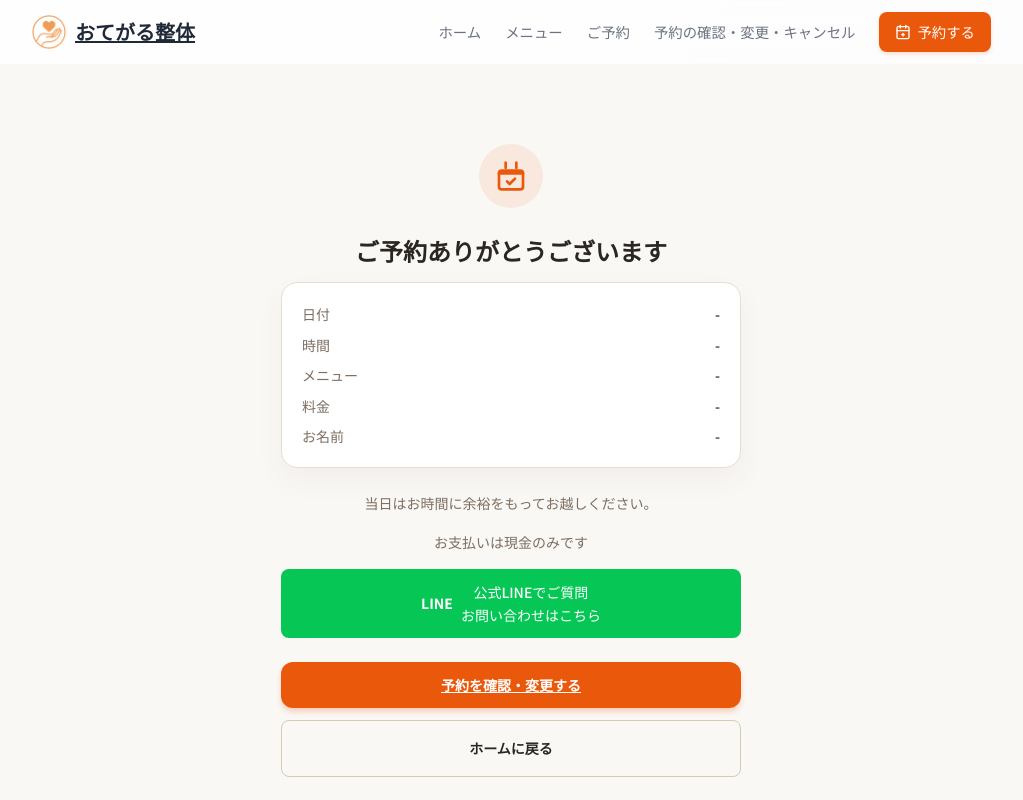
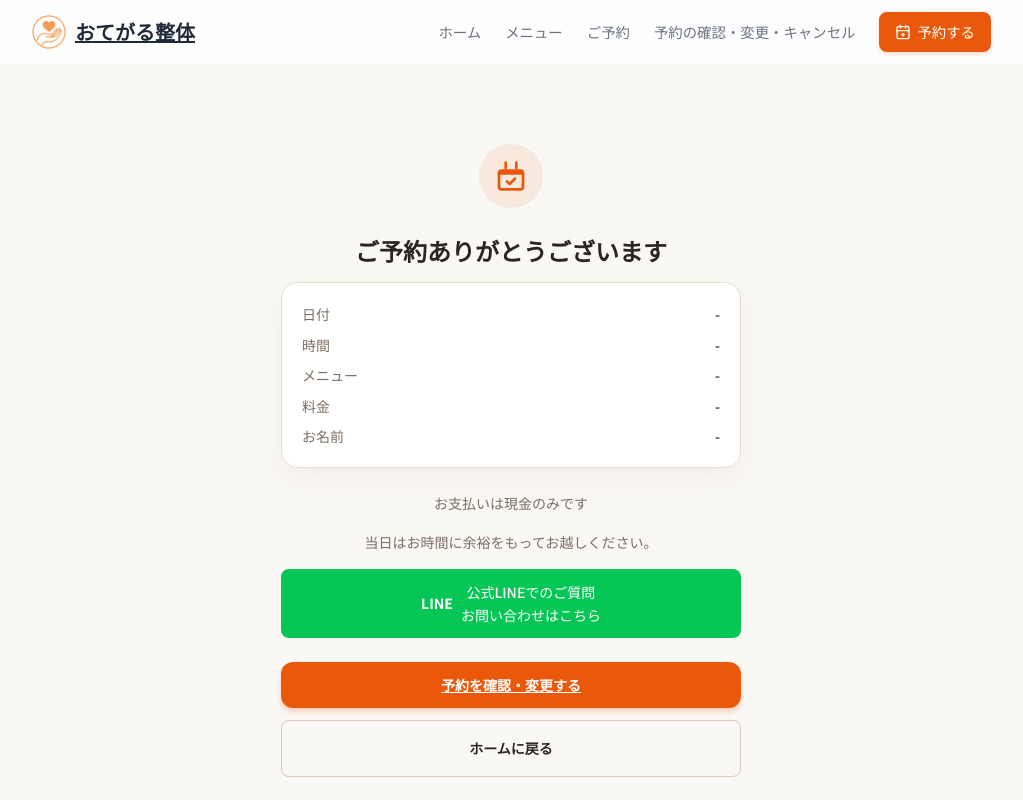
Before and after one commit to otegarubody-cloud/otegaru.body, a Next.js app in the folder otegaru-system/: page /complete in a window 1280 px wide. Shown: the top 800 px of the page, without its empty margins (129-1152 px from the left). Built offline with nearby package versions, Linux system fonts and the light colour scheme.

Commit message:
Complete page: cash note first, LINE wording

```diff
--- a/otegaru-system/src/app/complete/page.tsx
+++ b/otegaru-system/src/app/complete/page.tsx
@@ -63,15 +63,15 @@ export default async function CompletePage({ searchParams }: { searchParams: Pro
             </div>
           </div>
 
+          <p style={{ fontSize: '0.875rem', color: 'var(--warm-muted)', marginBottom: '16px' }}>お支払いは現金のみです</p>
+
           <p style={{ fontSize: '0.875rem', color: 'var(--warm-muted)', marginBottom: '16px' }}>
             <span className="sp-block">当日はお時間に余裕をもって</span><span className="sp-block">お越しください。</span>
           </p>
 
-          <p style={{ fontSize: '0.875rem', color: 'var(--warm-muted)', marginBottom: '16px' }}>お支払いは現金のみです</p>
-
           <Link href="https://lin.ee/ddFvc0y" target="_blank" style={{ display: 'flex', alignItems: 'center', justifyContent: 'center', gap: '8px', width: '100%', backgroundColor: '#06C755', color: 'white', borderRadius: '8px', padding: '12px 16px', fontWeight: 500, textDecoration: 'none', marginBottom: '24px', fontSize: '0.875rem' }}>
             <span style={{ fontWeight: 700 }}>LINE</span>
-            <span>公式LINEでご質問<br />お問い合わせはこちら</span>
+            <span>公式LINEでのご質問<br />お問い合わせはこちら</span>
           </Link>
 
           <div style={{ display: 'flex', flexDirection: 'column', gap: '12px' }}>
```
